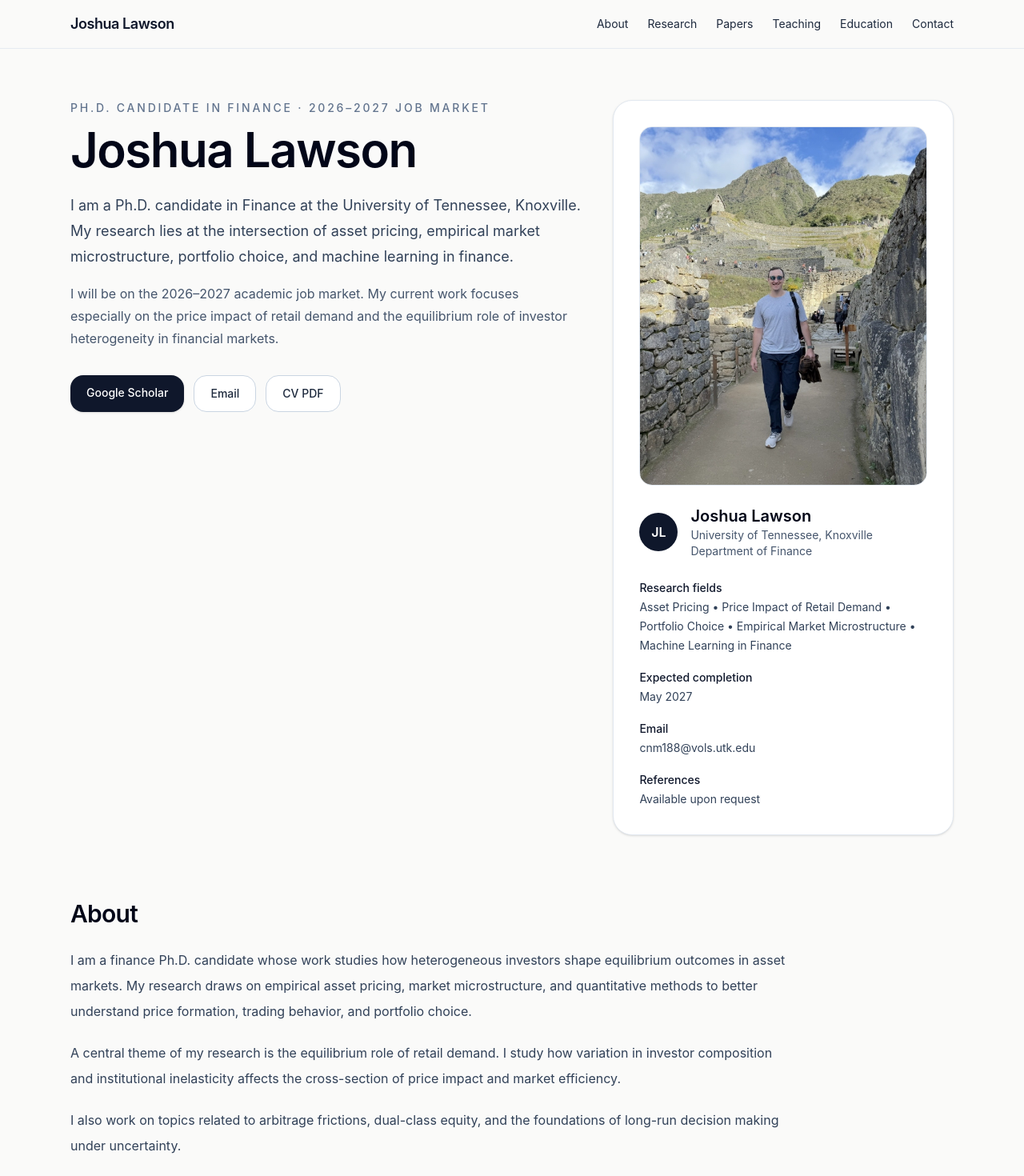
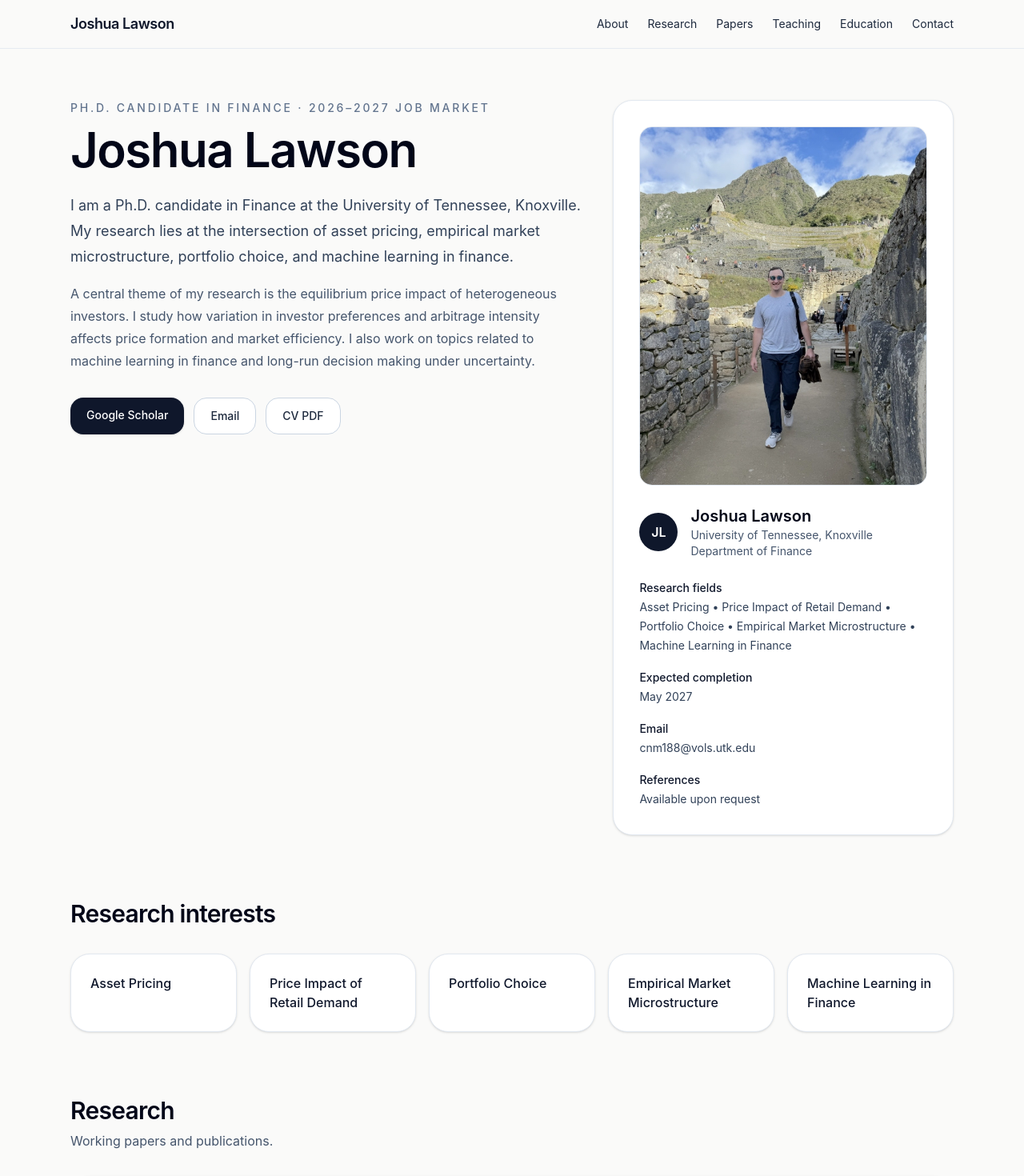
Before and after one commit to jlaws13/joshua_lawson, a React (Vite) app: page / in a window 1280 px wide. Shown: the top 1470 px of the page at 80% size. Built offline with nearby package versions, Linux system fonts and the light colour scheme.

Commit message:
Updated About Me

```diff
--- a/src/App.jsx
+++ b/src/App.jsx
@@ -119,7 +119,7 @@ export default function JoshuaLawsonWebsite() {
     {
       title: "Service",
       body:
-        "Introduction to Quantitative Portfolio Construction — an 8 week applied mini-seminar covering arbitrage pricing theory and models of the stochastic discount factor, Summer 2026.",
+        "Quantitative Portfolio Construction with Asset Pricing and Python — an 8 week applied mini-seminar covering arbitrage pricing theory and models of the stochastic discount factor, Summer 2026.",
     },
     {
       title: "Software",
@@ -147,7 +147,7 @@ export default function JoshuaLawsonWebsite() {
       </header>
 
       <main id="top" className="mx-auto max-w-6xl px-6 py-10 md:py-16">
-        <section className="grid gap-10 md:grid-cols-[1.2fr_0.8fr] md:items-start">
+        <section id="about" className="grid scroll-mt-24 gap-10 md:grid-cols-[1.2fr_0.8fr] md:items-start">
           <div>
             <p className="mb-3 text-sm font-medium uppercase tracking-[0.2em] text-slate-500">
               Ph.D. Candidate in Finance · 2026–2027 Job Market
@@ -161,9 +161,10 @@ export default function JoshuaLawsonWebsite() {
               microstructure, portfolio choice, and machine learning in finance.
             </p>
             <p className="mt-4 max-w-2xl text-base leading-7 text-slate-600">
-              I will be on the 2026–2027 academic job market. My current work focuses
-              especially on the price impact of retail demand and the equilibrium role of
-              investor heterogeneity in financial markets.
+              A central theme of my research is the equilibrium price impact of heterogeneous investors. I
+              study how variation in investor preferences and arbitrage intensity affects price formation
+              and market efficiency. I also work on topics related to machine learning in finance and
+              long-run decision making under uncertainty.
             </p>
 
             <div className="mt-8 flex flex-wrap gap-3">
@@ -229,31 +230,6 @@ export default function JoshuaLawsonWebsite() {
                 <p className="font-medium text-slate-900">References</p>
                 <p>Available upon request</p>
               </div>
-            </div>
-          </div>
-        </section>
-
-        <section id="about" className="mt-20 scroll-mt-24">
-          <div className="max-w-4xl">
-            <h2 className="text-2xl font-semibold tracking-tight text-slate-950 md:text-3xl">
-              About
-            </h2>
-            <div className="mt-6 space-y-5 text-base leading-8 text-slate-700">
-              <p>
-                I am a finance Ph.D. candidate whose work studies how heterogeneous
-                investors shape equilibrium outcomes in asset markets. My research draws on
-                empirical asset pricing, market microstructure, and quantitative methods to
-                better understand price formation, trading behavior, and portfolio choice.
-              </p>
-              <p>
-                A central theme of my research is the equilibrium role of retail demand. I
-                study how variation in investor composition and institutional inelasticity
-                affects the cross-section of price impact and market efficiency.
-              </p>
-              <p>
-                I also work on topics related to arbitrage frictions, dual-class equity, and
-                the foundations of long-run decision making under uncertainty.
-              </p>
             </div>
           </div>
         </section>
```
